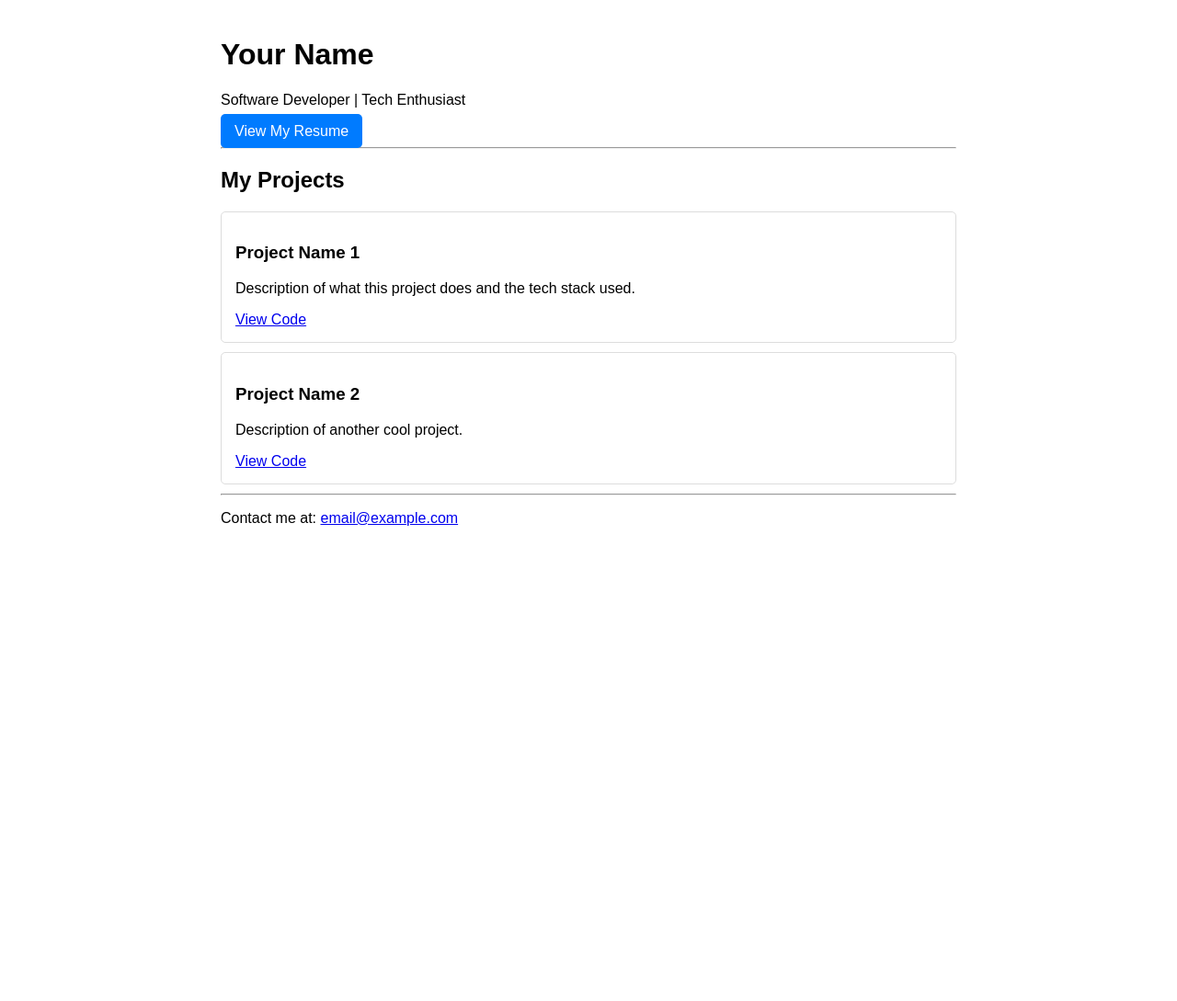
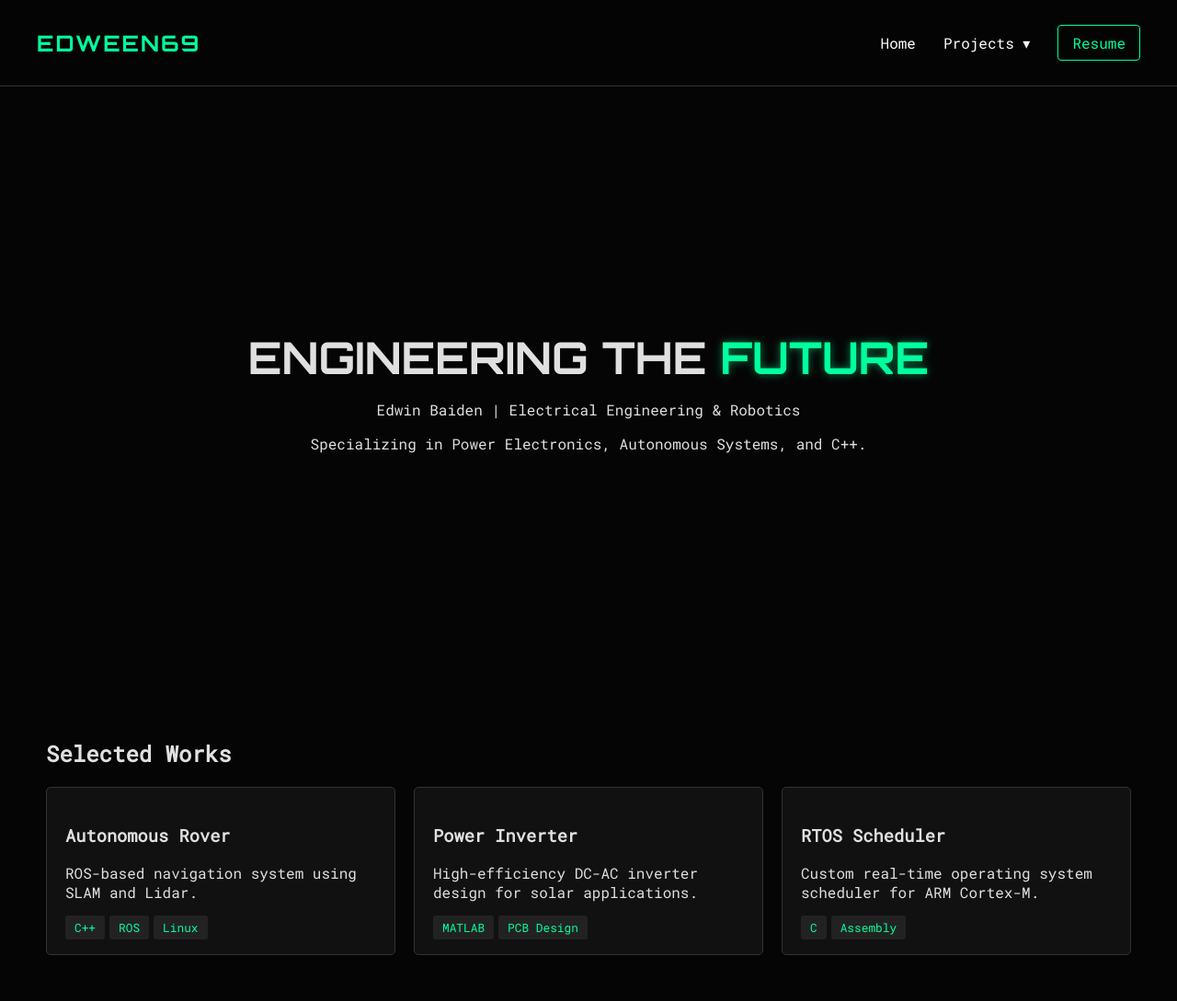
Before and after one commit to edween69/edween69.github.io, a plain HTML site: page index.html in a window 1280 px wide. Shown: the whole page at 92% size. Before the commit the page ends 800 px from the top, so only its background shows below. Drawn offline with Linux system fonts and the light colour scheme.

Commit message:
Added futuristic look

```diff
--- a/index.html
+++ b/index.html
@@ -3,43 +3,60 @@
 <head>
     <meta charset="UTF-8">
     <meta name="viewport" content="width=device-width, initial-scale=1.0">
-    <title>My Portfolio</title>
-    <style>
-        body { font-family: Arial, sans-serif; max-width: 800px; margin: 0 auto; padding: 20px; }
-        .project-card { border: 1px solid #ddd; padding: 15px; margin-bottom: 10px; border-radius: 5px; }
-        .btn { background-color: #007bff; color: white; padding: 10px 15px; text-decoration: none; border-radius: 5px; }
-    </style>
+    <title>Edwin Baiden | Portfolio</title>
+    <link rel="stylesheet" href="styles.css">
+    <link href="https://fonts.googleapis.com/css2?family=Orbitron:wght@400;700&family=Roboto+Mono:wght@300;400&display=swap" rel="stylesheet">
 </head>
 <body>
 
-    <header>
-        <h1>Your Name</h1>
-        <p>Software Developer | Tech Enthusiast</p>
-        <a href="resume.pdf" target="_blank" class="btn">View My Resume</a>
-    </header>
+    <nav class="navbar">
+        <div class="logo">EDWEEN69</div>
+        <ul class="nav-links">
+            <li><a href="#home">Home</a></li>
 
-    <hr>
+            <li class="dropdown">
+                <a href="#projects" class="dropbtn">Projects ▾</a>
+                <div class="dropdown-content">
+                    <a href="https://github.com/edween69/project1">Autonomous Rover</a>
+                    <a href="https://github.com/edween69/project2">Smart Grid Sim</a>
+                    <a href="https://github.com/edween69/project3">Embedded Systems</a>
+                </div>
+            </li>
 
-    <section>
-        <h2>My Projects</h2>
+            <li><a href="resume.pdf" target="_blank" class="highlight-btn">Resume</a></li>
+        </ul>
+    </nav>
 
-        <div class="project-card">
-            <h3>Project Name 1</h3>
-            <p>Description of what this project does and the tech stack used.</p>
-            <a href="https://github.com/yourusername/project-repo-link">View Code</a>
-        </div>
-
-        <div class="project-card">
-            <h3>Project Name 2</h3>
-            <p>Description of another cool project.</p>
-            <a href="#">View Code</a>
+    <section id="home" class="hero">
+        <div class="hero-text">
+            <h1>ENGINEERING THE <span class="neon-text">FUTURE</span></h1>
+            <p>Edwin Baiden | Electrical Engineering & Robotics</p>
+            <p class="sub-text">Specializing in Power Electronics, Autonomous Systems, and C++.</p>
         </div>
     </section>
 
-    <footer>
-        <hr>
-        <p>Contact me at: <a href="mailto:email@example.com">email@example.com</a></p>
-    </footer>
+    <section id="projects" class="content-section">
+        <h2>Selected Works</h2>
+        <div class="grid-container">
+            <div class="card">
+                <h3>Autonomous Rover</h3>
+                <p>ROS-based navigation system using SLAM and Lidar.</p>
+                <div class="tags"><span>C++</span><span>ROS</span><span>Linux</span></div>
+            </div>
+
+            <div class="card">
+                <h3>Power Inverter</h3>
+                <p>High-efficiency DC-AC inverter design for solar applications.</p>
+                <div class="tags"><span>MATLAB</span><span>PCB Design</span></div>
+            </div>
+
+            <div class="card">
+                <h3>RTOS Scheduler</h3>
+                <p>Custom real-time operating system scheduler for ARM Cortex-M.</p>
+                <div class="tags"><span>C</span><span>Assembly</span></div>
+            </div>
+        </div>
+    </section>
 
 </body>
 </html>
--- /dev/null
+++ b/styles.css
@@ -0,0 +1,154 @@
+/* --- 1. GLOBAL RESET & VARIABLES --- */
+/* This defines your "Cyber" color palette */
+:root {
+    --bg-color: #050505;       /* Almost black background */
+    --card-bg: #111111;        /* Slightly lighter for cards */
+    --text-color: #e0e0e0;     /* Off-white text */
+    --neon-green: #00ff9d;     /* That "Hacker" Green */
+    --font-main: 'Roboto Mono', monospace; /* Tech-looking font */
+    --font-heading: 'Orbitron', sans-serif; /* Sci-Fi header font */
+}
+
+body {
+    margin: 0;
+    padding: 0;
+    background-color: var(--bg-color);
+    color: var(--text-color);
+    font-family: var(--font-main);
+}
+
+/* --- 2. NAVIGATION BAR --- */
+.navbar {
+    display: flex;             /* Aligns Logo and Menu side-by-side */
+    justify-content: space-between;
+    align-items: center;
+    padding: 20px 40px;
+    background-color: rgba(5, 5, 5, 0.9); /* See-through black */
+    border-bottom: 1px solid #333;
+    position: sticky;          /* Sticks to top when scrolling */
+    top: 0;
+    z-index: 1000;
+}
+
+.logo {
+    font-family: var(--font-heading);
+    font-weight: 700;
+    font-size: 1.5rem;
+    color: var(--neon-green);
+    letter-spacing: 2px;
+}
+
+.nav-links {
+    list-style: none;
+    display: flex;
+    gap: 30px; /* Space between menu items */
+}
+
+.nav-links a {
+    text-decoration: none;
+    color: white;
+    font-size: 1rem;
+    transition: color 0.3s;
+}
+
+.nav-links a:hover {
+    color: var(--neon-green);
+}
+
+/* --- 3. THE DROPDOWN LOGIC --- */
+.dropdown {
+    position: relative;
+    display: inline-block;
+}
+
+.dropdown-content {
+    display: none;             /* Hidden by default */
+    position: absolute;
+    background-color: var(--card-bg);
+    min-width: 160px;
+    box-shadow: 0px 8px 16px 0px rgba(0,255,157,0.1); /* Green glow shadow */
+    z-index: 1;
+    border: 1px solid #333;
+}
+
+.dropdown-content a {
+    color: var(--text-color);
+    padding: 12px 16px;
+    text-decoration: none;
+    display: block;
+}
+
+/* Show the dropdown when hovering over the menu item */
+.dropdown:hover .dropdown-content {
+    display: block;
+}
+
+/* --- 4. HERO SECTION --- */
+.hero {
+    height: 80vh; /* 80% of the screen height */
+    display: flex;
+    justify-content: center;
+    align-items: center;
+    text-align: center;
+    /* Optional: Add a subtle grid background image here if you want */
+}
+
+.hero h1 {
+    font-family: var(--font-heading);
+    font-size: 3rem;
+    margin-bottom: 10px;
+}
+
+.neon-text {
+    color: var(--neon-green);
+    text-shadow: 0 0 10px rgba(0, 255, 157, 0.5); /* Glowing effect */
+}
+
+/* --- 5. GRID & CARDS --- */
+.content-section {
+    padding: 50px;
+    max-width: 1200px;
+    margin: 0 auto;
+}
+
+.grid-container {
+    display: grid;
+    grid-template-columns: repeat(auto-fit, minmax(300px, 1fr)); /* Auto-responsive columns */
+    gap: 20px;
+}
+
+.card {
+    background-color: var(--card-bg);
+    padding: 20px;
+    border: 1px solid #333;
+    border-radius: 5px;
+    transition: transform 0.3s, border-color 0.3s;
+}
+
+.card:hover {
+    transform: translateY(-5px); /* Moves up slightly on hover */
+    border-color: var(--neon-green); /* Borders turn green on hover */
+}
+
+/* Tags (like "C++", "ROS") */
+.tags span {
+    background-color: #222;
+    color: var(--neon-green);
+    padding: 5px 10px;
+    font-size: 0.8rem;
+    margin-right: 5px;
+    border-radius: 3px;
+}
+
+/* Resume Button Styling */
+.highlight-btn {
+    border: 1px solid var(--neon-green);
+    padding: 8px 15px;
+    border-radius: 4px;
+    color: var(--neon-green) !important;
+}
+
+.highlight-btn:hover {
+    background-color: var(--neon-green);
+    color: black !important;
+}
```
